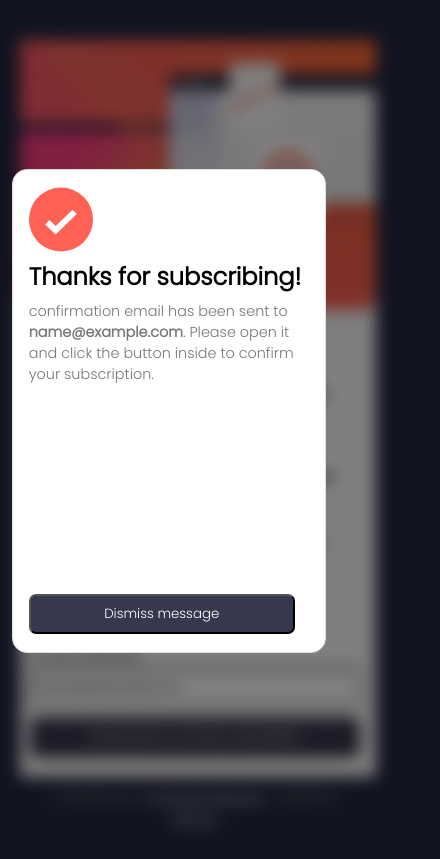
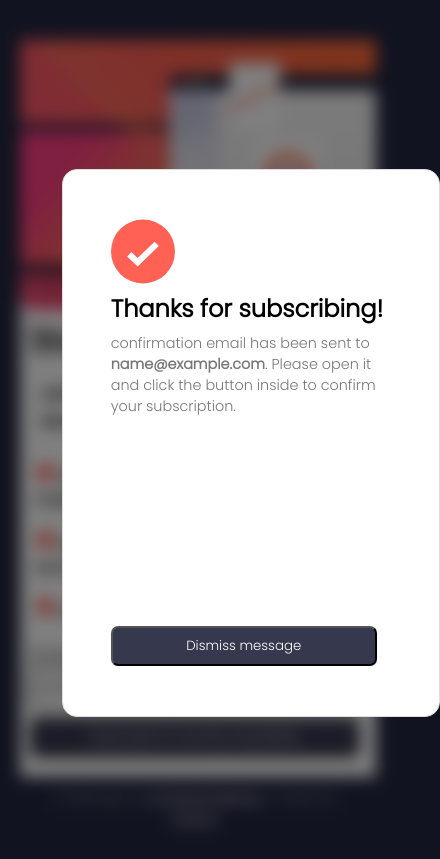
Before and after one commit to Chima22/newsletter-sign-up-with-success-message, a plain HTML site: page index.html in a window 390 px wide. Both pictures are taken after typing "name@example.com" into the empty fields and a click on the button "Subscribe to monthly newsletter". Shown: the whole page, 440 px wide, since content can reach past the window. Drawn offline with Linux system fonts and the light colour scheme.

Commit message:
Update style.css

```diff
--- a/style.css
+++ b/style.css
@@ -362,7 +362,7 @@ body{
         display: flex;
         position: absolute;
         right: 10%;
-        top:112%;
+        top:110%;
         color: red;
      }
      .modal {
@@ -372,7 +372,8 @@ body{
         /* align-items: center; */
         gap: 0.4rem;
         width: 280px;
-        padding: 1rem;
+        padding: 3rem;
+        margin-left: 50px;
         min-height: 450px;
         position: absolute;
         top: 20%;
```
